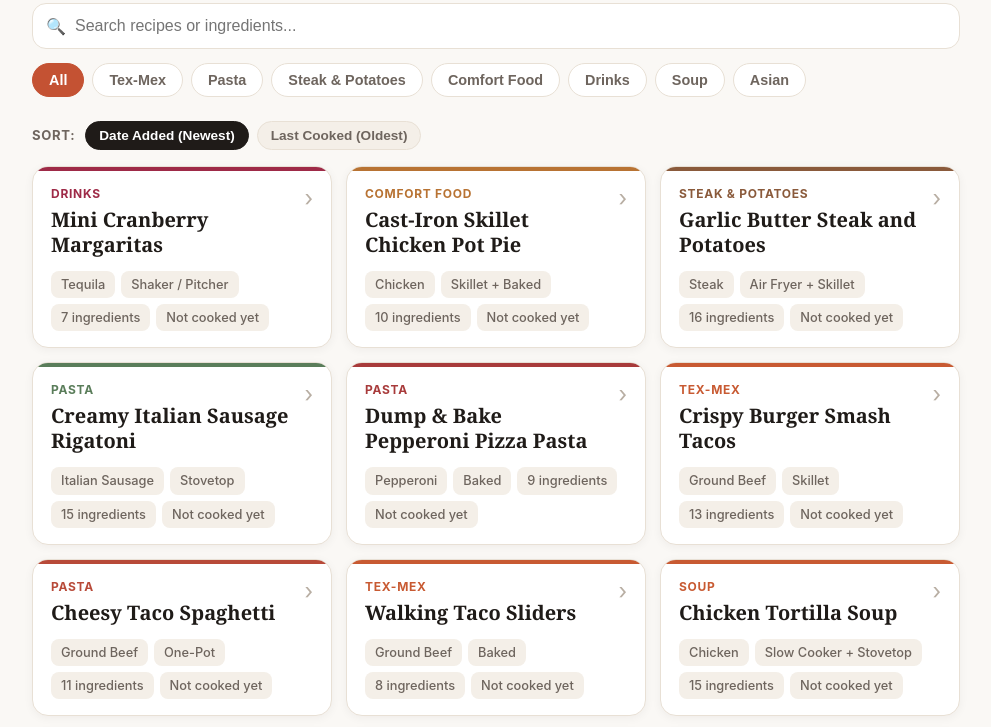
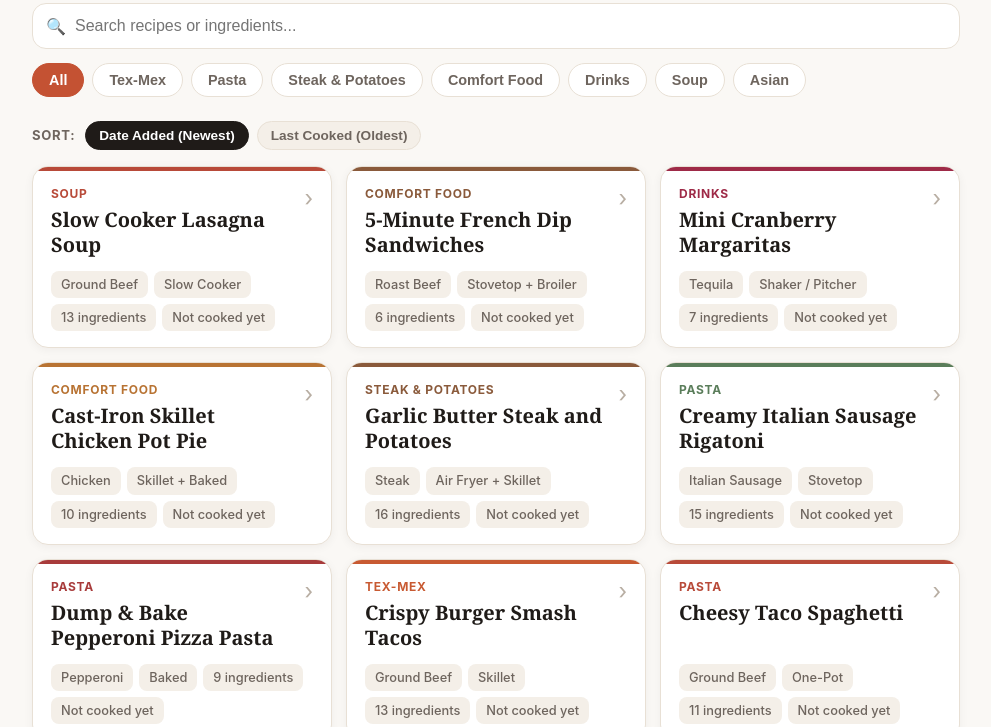
Before and after one commit to mattbrubaker/family-recipes, a plain HTML site: page index.html in a window 1280 px wide. Shown: the part 81-808 px from the top of the page, without its empty margins (144-1135 px from the left). Drawn offline with Linux system fonts and the light colour scheme.

Commit message:
Add 5-Minute French Dip Sandwiches and Slow Cooker Lasagna Soup

```diff
--- a/index.html
+++ b/index.html
@@ -1123,6 +1123,60 @@
           "Toast the buns lightly on the grill.",
           "Assemble burgers with creamy Caesar dressing, grilled chicken, shaved Parmesan, chopped Romaine, and optional croutons."
         ]
+      },
+      {
+        id: "5-minute-french-dip-sandwiches",
+        title: "5-Minute French Dip Sandwiches",
+        category: "Comfort Food",
+        protein: "Roast Beef",
+        method: "Stovetop + Broiler",
+        dateAdded: "2026-11-19T12:19:00",
+        accent: "#8A5A3B",
+        ingredients: [
+          "4 hoagie rolls, split lengthwise (still connected)",
+          "8 slices provolone cheese, halved",
+          "1 (10.5 oz) can beef consommé",
+          "1 (10.5 oz) can French onion soup",
+          "1.5 cups water",
+          "3/4 lb thinly sliced roast beef"
+        ],
+        steps: [
+          "Melt the cheese: Preheat broiler to Low Broil. Place 2 half slices of provolone on each half of the split hoagie rolls on a baking sheet and broil until melted.",
+          "Simmer the jus and beef: In a saucepan over medium heat, bring beef consommé, French onion soup, and water to a simmer. Add roast beef and heat through for 2–3 minutes.",
+          "Assemble and serve: Divide the beef among the cheesy rolls and portion the remaining broth into 4 dipping bowls."
+        ]
+      },
+      {
+        id: "slow-cooker-lasagna-soup",
+        title: "Slow Cooker Lasagna Soup",
+        category: "Soup",
+        protein: "Ground Beef",
+        method: "Slow Cooker",
+        dateAdded: "2026-11-19T12:20:00",
+        accent: "#B84A39",
+        ingredients: [
+          "2 tsp olive oil",
+          "1 lb lean ground beef",
+          "1.25 tsp kosher salt",
+          "1/4 tsp black pepper",
+          "1 tsp granulated garlic powder",
+          "1 tsp no-salt-added Italian seasoning",
+          "1 quart low-sodium beef broth",
+          "24 oz marinara sauce (about 3 cups)",
+          "1 tbsp tomato paste",
+          "8 oz dry lasagna noodles (9–10 noodles, broken into 4–5 pieces each)",
+          "16 oz reduced-fat ricotta cheese (about 2 cups)",
+          "1/2 cup freshly grated parmesan cheese",
+          "2 cups baby spinach"
+        ],
+        steps: [
+          "Brown the beef: Heat olive oil in a skillet over medium-high heat and cook ground beef with 1/4 tsp salt, pepper, garlic powder, and Italian seasoning for ~5 minutes until browned; drain excess grease if desired.",
+          "Slow cook the base: Transfer beef to a 6-quart slow cooker with remaining 1 tsp salt, beef broth, marinara, and tomato paste. Cover and cook on High 3–4 hours or Low 4–5 hours until simmering strongly.",
+          "Prep the cheese: Stir together ricotta and parmesan cheese and refrigerate until serving.",
+          "Cook the noodles: Switch slow cooker to High, stir in broken lasagna noodles, and cook covered 15–30 minutes until tender.",
+          "Finish and serve: Stir in baby spinach and half of the ricotta mixture, ladle into bowls, and dollop remaining ricotta mixture on top."
+        ],
+        note: "Serves 6."
       }
     ];
 
```
